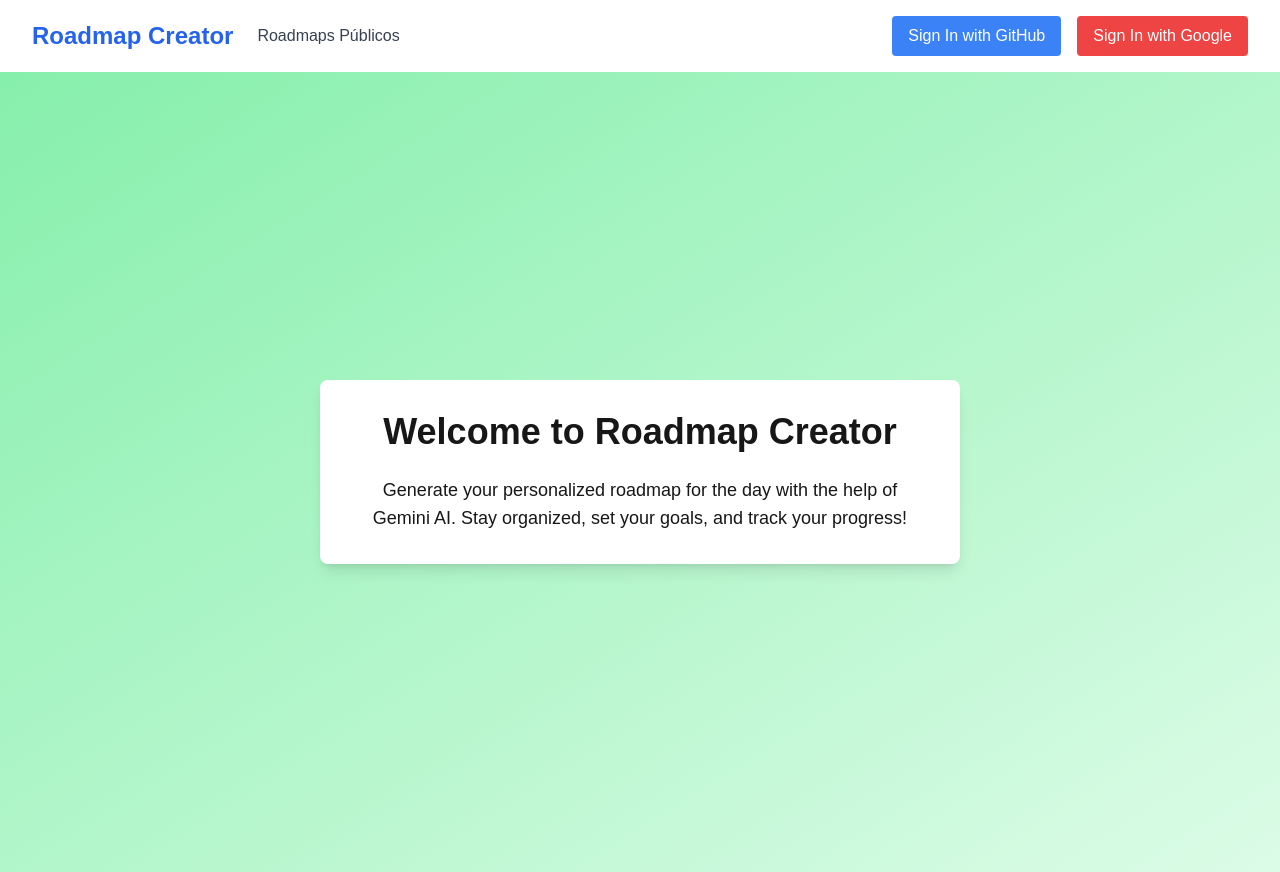
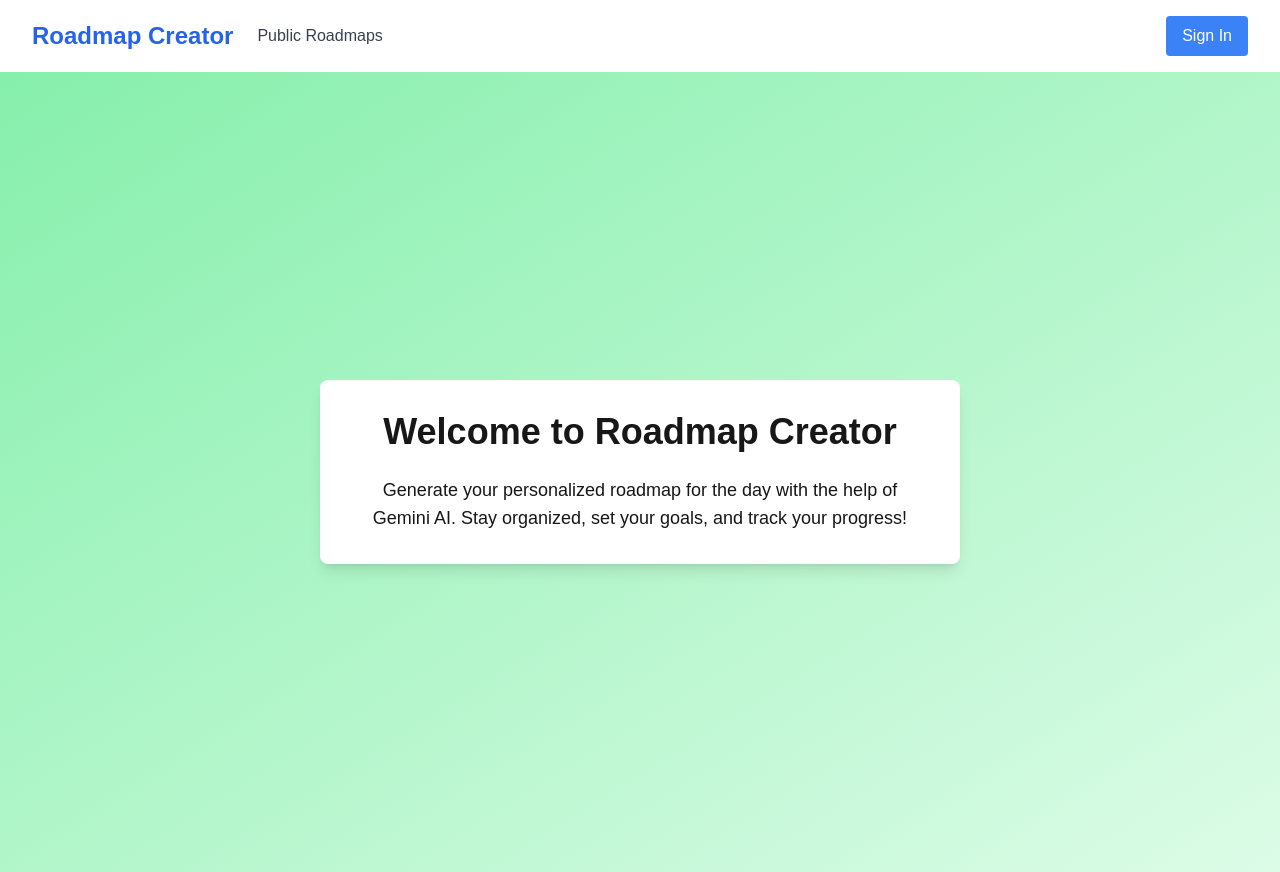
Before and after one commit to deividpa/nextjs-auth-github, a Next.js app: page / in a window 1280 px wide. Built offline with nearby package versions, Linux system fonts and the light colour scheme; no server answers.

Commit message:
feat: Update header to replace sign-in buttons with a single Sign In link

```diff
--- a/src/app/components/layout/Header.tsx
+++ b/src/app/components/layout/Header.tsx
@@ -2,9 +2,7 @@
 
 import Link from "next/link";
 import { useSession } from "next-auth/react";
-import { SignInButton } from "../auth/sign-in-button";
 import { SignOutButton } from "../auth/sign-out-button";
-import { SignInWithGoogleButton } from "../auth/sign-in-google";
 
 export function Header() {
   const { data: session, status } = useSession();
@@ -23,7 +21,7 @@ export function Header() {
 
             <Link href="/roadmap">
               <span className="text-gray-700 hover:text-blue-600 transition cursor-pointer">
-                Roadmaps Públicos
+                Public Roadmaps
               </span>
             </Link>
 
@@ -41,10 +39,11 @@ export function Header() {
             {status === "loading" ? null : session ? (
               <SignOutButton />
             ) : (
-              <>
-                <SignInButton />
-                <SignInWithGoogleButton />
-              </>
+              <Link href="/auth/login">
+                <button className="bg-primary text-white px-4 py-2 rounded hover:bg-primaryHover transition">
+                  Sign In
+                </button>
+              </Link>
             )}
           </div>
         </div>
```
